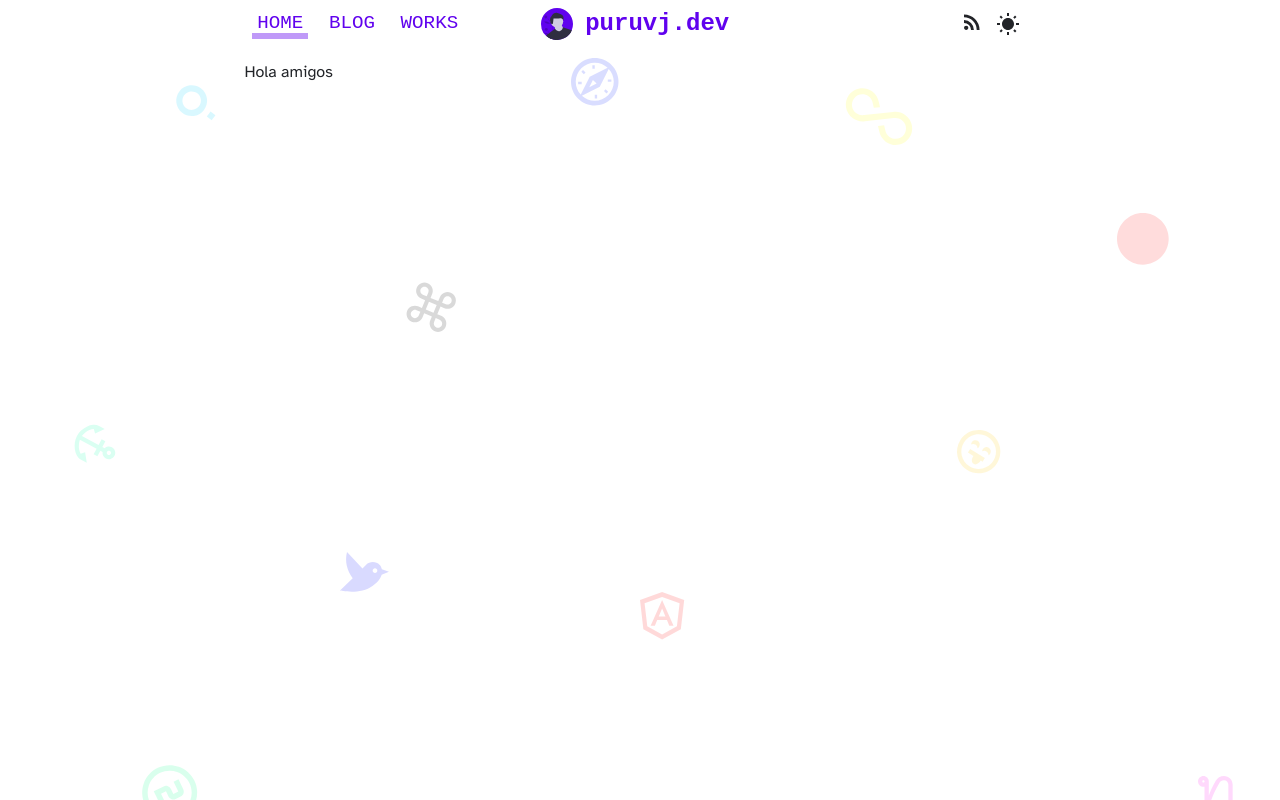
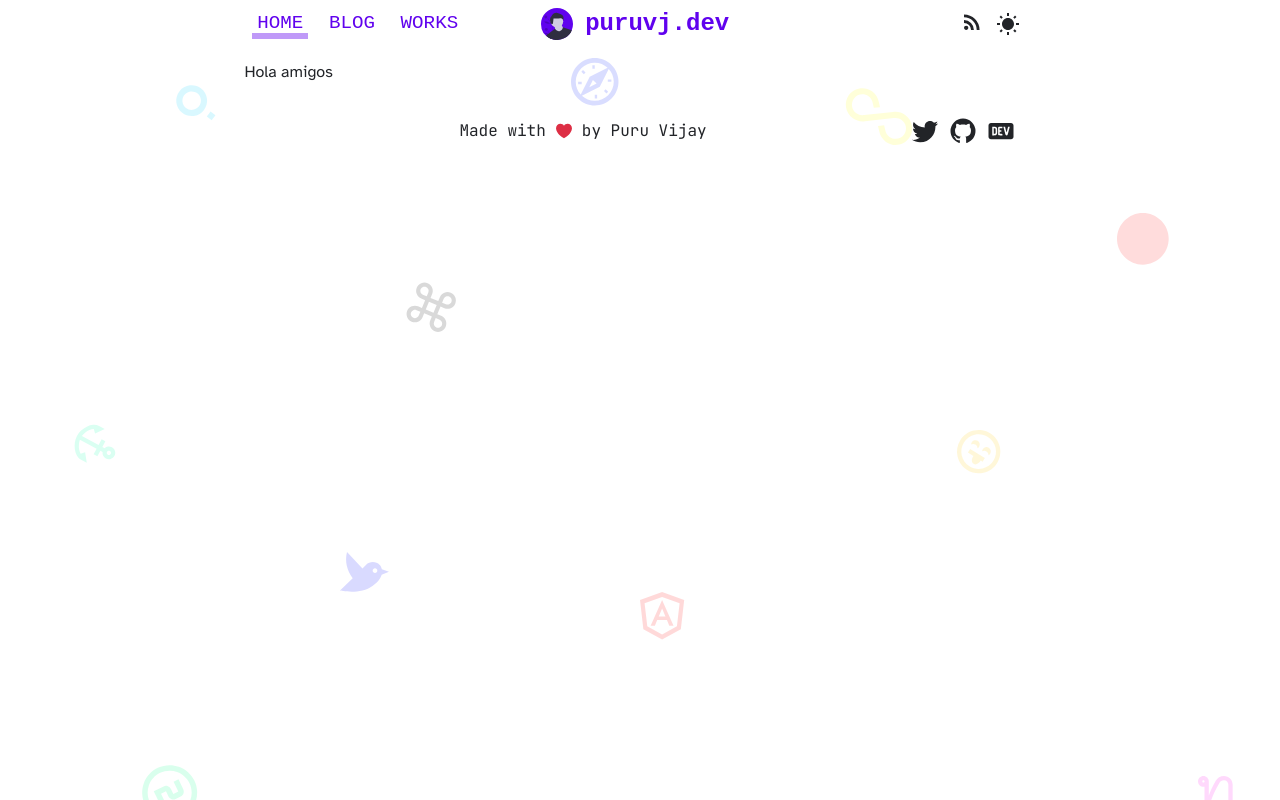
Before and after one commit to PuruVJ/puruvj.dev, an Astro site: page / in a window 1280 px wide. Built offline with nearby package versions, Linux system fonts and the light colour scheme; Astro itself is replaced by a stand-in of ours; a web font is replaced by a local one.

Commit message:
Footer, reading time

```diff
--- a/astro.config.mjs
+++ b/astro.config.mjs
@@ -1,10 +1,9 @@
 import mdx from '@astrojs/mdx';
 import svelte from '@astrojs/svelte';
 import { defineConfig } from 'astro/config';
+import { h } from 'hastscript';
 import rehype_autolink_headings from 'rehype-autolink-headings';
 import rehype_slug from 'rehype-slug';
-import { h } from 'hastscript';
-import { toString } from 'hast-util-to-string';
 
 // https://astro.build/config
 export default defineConfig({
--- a/package.json
+++ b/package.json
@@ -23,7 +23,6 @@
 		"@astrojs/rss": "^4.0.7",
 		"@astrojs/svelte": "^5.7.0",
 		"astro": "^4.13.3",
-		"hast-util-to-string": "^3.0.0",
 		"hastscript": "^9.0.0",
 		"lightningcss": "^1.26.0",
 		"rehype-autolink-headings": "^7.1.0",
--- a/src/components/BlogImage.astro
+++ b/src/components/BlogImage.astro
@@ -27,7 +27,7 @@ const webp = await getImage({
 	widths: [1800, 1200, 600],
 });
 
-const { loading: _, decoding, ...attrs } = webp.attributes;
+const { loading: _, decoding: _1, ...attrs } = webp.attributes;
 ---
 
 <div class="lazy-image-container">
--- /dev/null
+++ b/src/components/Footer.astro
@@ -0,0 +1,102 @@
+---
+import { mdiDevTo, mdiGithub, mdiTwitter } from '@mdi/js';
+import Icon from './Icon.svelte';
+
+let size = 30;
+---
+
+<footer>
+	<div class="copy-area">
+		<p>Made with</p>
+		<img src="/emojis/love.svg" width="36" height="36" alt="❤" />
+		<p>by Puru Vijay</p>
+	</div>
+	<div class="social-links">
+		<a
+			href="https://twitter.com/puruvjdev"
+			rel="noreferrer"
+			data-sveltekit-reload
+			target="_blank"
+			id="twitter"
+			aria-label="Puru Vijay's Twitter Profile"
+		>
+			<Icon size={size} path={mdiTwitter} />
+		</a>
+		<a
+			href="https://github.com/puruvj"
+			rel="noreferrer"
+			data-sveltekit-reload
+			target="_blank"
+			id="github"
+			aria-label="Puru Vijay's Github Profile"
+		>
+			<Icon size={size} path={mdiGithub} />
+		</a>
+		<a
+			href="https://dev.to/puruvj"
+			rel="noreferrer"
+			data-sveltekit-reload
+			target="_blank"
+			id="devto"
+			aria-label="Puru Vijay's Dev.to Profile"
+		>
+			<Icon size={size} path={mdiDevTo} />
+		</a>
+	</div>
+</footer>
+
+<style>
+	footer {
+		padding: 1rem;
+
+		display: flex;
+
+		font-family: 'JetBrains Mono', monospace;
+
+		font-size: 1rem;
+	}
+
+	img {
+		height: 1em;
+		vertical-align: middle;
+	}
+
+	.copy-area {
+		flex: 1 1 auto;
+		display: flex;
+		justify-content: center;
+		align-items: center;
+	}
+
+	.social-links {
+		display: flex;
+		align-items: center;
+	}
+
+	.social-links a {
+		fill: var(--app-color-dark);
+
+		display: flex;
+		align-items: center;
+
+		transition: fill 120ms ease-out;
+
+		margin: 0 4px;
+
+		transition: transform 200ms ease-in;
+
+		&:hover,
+		&:focus-visible {
+			transform: scale(1.2);
+		}
+	}
+	@media screen and (max-width: 600px) {
+		footer {
+			padding: 0.5rem;
+		}
+
+		.copy-area {
+			font-size: 0.7rem;
+		}
+	}
+</style>
--- a/src/layouts/BaseLayout.astro
+++ b/src/layouts/BaseLayout.astro
@@ -1,14 +1,15 @@
 ---
+import '@css/global.css';
 import '@fontsource-variable/comfortaa';
 import '@fontsource-variable/jetbrains-mono';
 import '@fontsource/atkinson-hyperlegible';
-import '@css/global.css';
 
 // Font preloads
 import comfortaa_url from '@fontsource-variable/comfortaa/files/comfortaa-latin-wght-normal.woff2';
 import jetbrains_mono_url from '@fontsource-variable/jetbrains-mono/files/jetbrains-mono-latin-wght-normal.woff2';
 import atkinson_hyperlegible_url from '@fontsource/atkinson-hyperlegible/files/atkinson-hyperlegible-latin-ext-400-normal.woff2';
 
+import Footer from '@components/Footer.astro';
 import Nav from '@components/Nav.astro';
 import { ViewTransitions } from 'astro:transitions';
 
@@ -55,6 +56,8 @@ const { title, background = true } = Astro.props;
 			<main style="margin-top: 3.75rem">
 				<slot />
 			</main>
+
+			<Footer />
 		</div>
 
 		<script is:inline data-astro-rerun>
```
Also changed, not shown: src/components/BlogList.astro (+6 -3 lines), src/pages/blog/[id].astro (+3 -4 lines), src/utils/blog.ts (+7 -3 lines), pnpm-lock.yaml.
